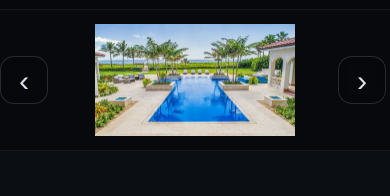
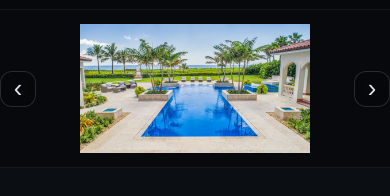
Before and after one commit to Mazerous/Aurelian-Pools, a plain HTML site: page index.html in a window 390 px wide. Shown: the part 68-264 px from the top of the page. Drawn offline with nearby package versions, Linux system fonts and the light colour scheme.

Commit message:
Update styles.css

```diff
--- a/styles.css
+++ b/styles.css
@@ -445,6 +445,6 @@ input:focus, select:focus, textarea:focus{
 .slide-arrow:hover{ background: rgba(7,9,12,.72); }
 
 @media (max-width: 980px){
-  .slideshow-shell{grid-template-columns: 52px 1fr 52px; gap: 10px;}
-  .slide-arrow{width: 48px; height: 48px; border-radius: 14px; font-size: 1.9rem;}
+  .slideshow-shell{grid-template-columns: 36px 1fr 36px; gap: 6px;}
+  .slide-arrow{width: 36px; height: 36px; border-radius: 12px; font-size: 1.6rem;}
 }
```
